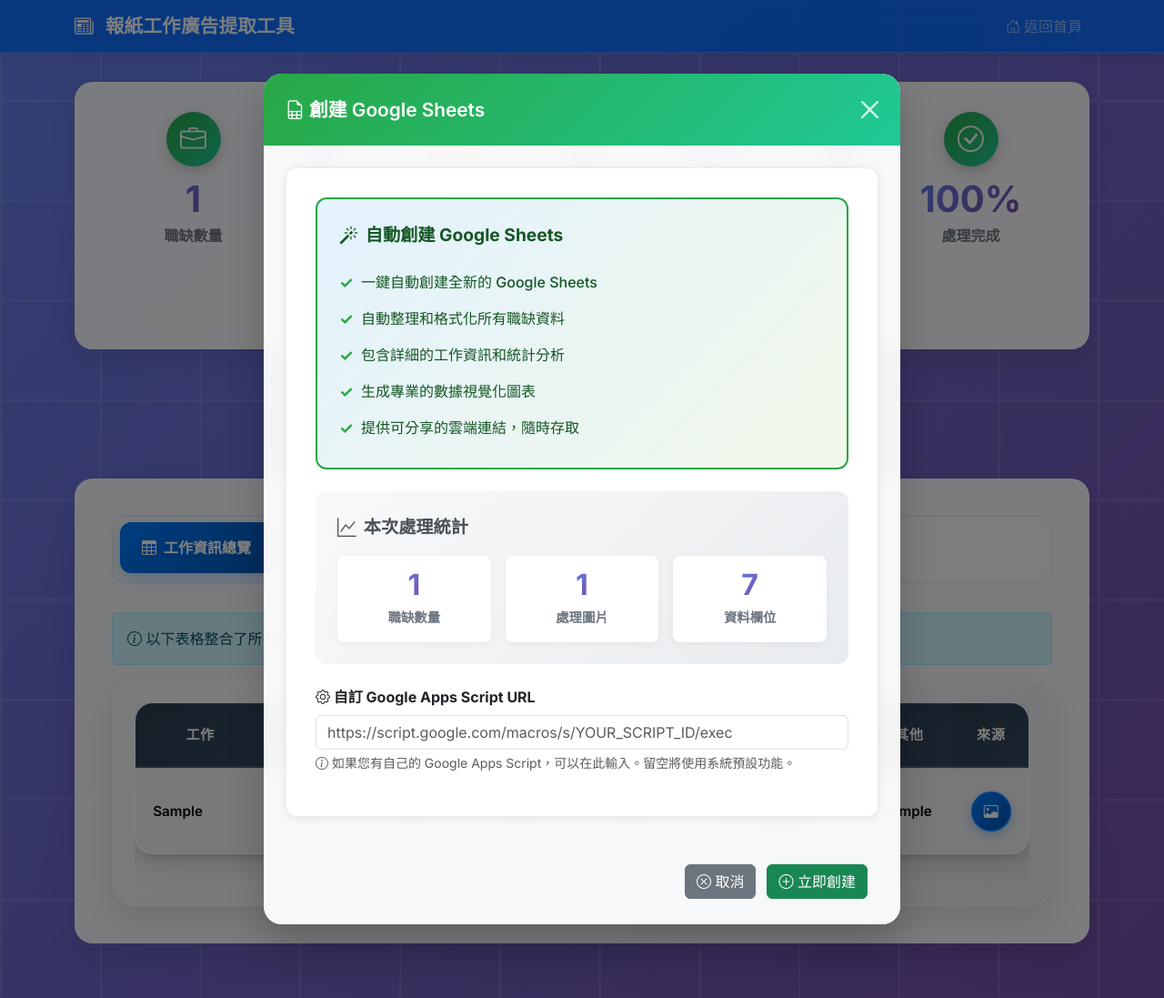
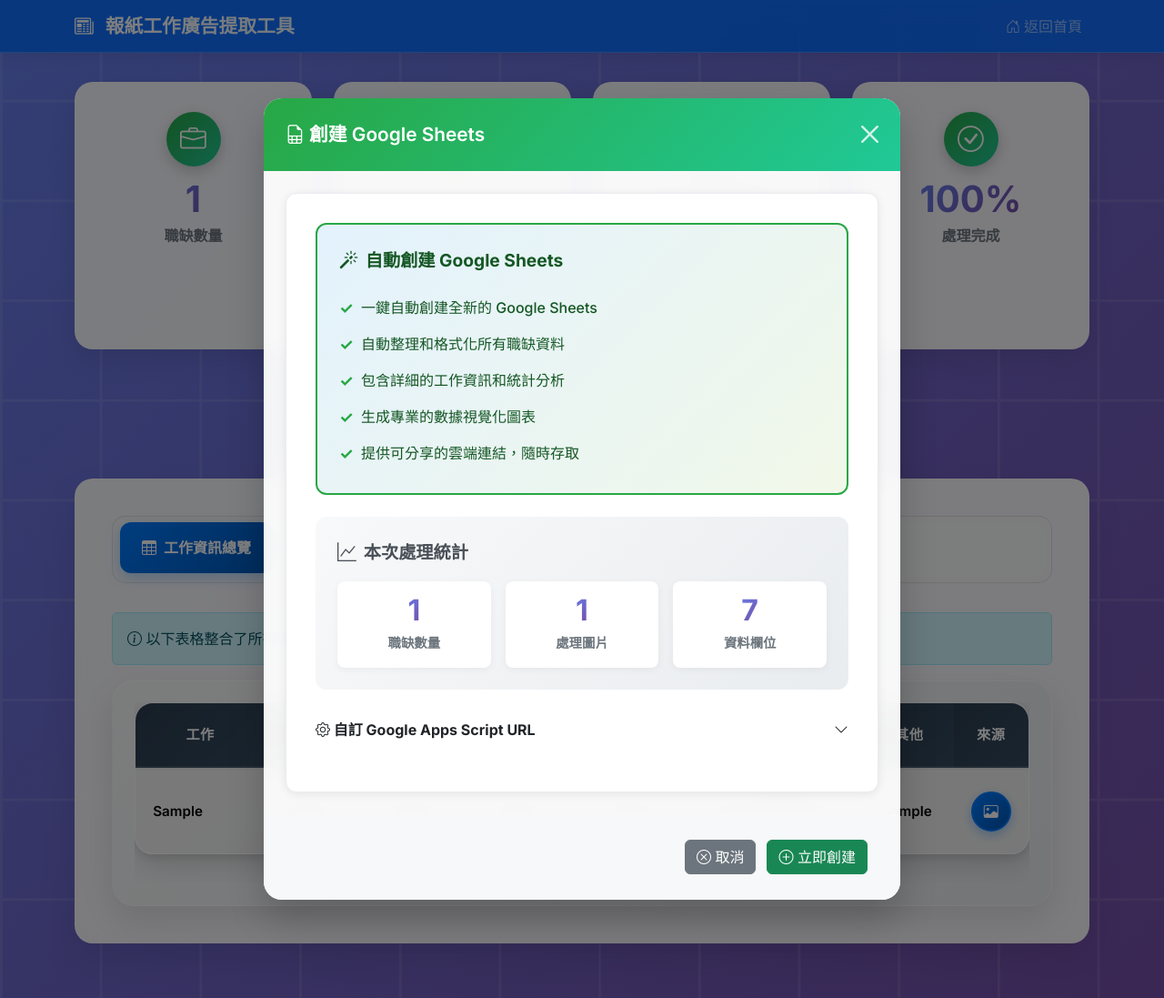
Before and after one commit to tom1030507/newspaper_job_extractor, a Flask app: template templates/results.html in a window 1280 px wide, after a click on "創建 Google Sheets". Shown: the whole page at 91% size. Run offline with Flask 3, Linux system fonts and the light colour scheme; the template is opened without the code that fills it: most values are stand-ins (such as "Sample title", 1, 10 or a date in 2020); some libraries are stand-ins or nearby versions.

Commit message:
chore: update configuration for Flask and Google Apps Script URL, adjust cleanup settings, and enhance UI for custom URL input

```diff
--- a/app.py
+++ b/app.py
@@ -212,17 +212,16 @@
             data = request.get_json() if request.get_json() else {}
             apps_script_url = data.get('apps_script_url', '')
 
-            # 如果沒有提供 URL，使用默認的自動創建 Google Sheet 的 Apps Script
+            # 如果沒有從請求中提供 URL，則使用配置中的 URL
             if not apps_script_url:
-                # TODO: 請將下面的 URL 替換為您實際部署的 Google Apps Script URL
-                apps_script_url = 'YOUR_ACTUAL_GOOGLE_APPS_SCRIPT_URL_HERE'  # 請替換為實際部署的 URL
+                apps_script_url = Config.GOOGLE_APPS_SCRIPT_URL
 
-                # 如果還沒有設置真實的 URL，返回錯誤
-                if apps_script_url == 'YOUR_ACTUAL_GOOGLE_APPS_SCRIPT_URL_HERE':
-                    return jsonify({
-                        'error': '請先設置 Google Apps Script URL',
-                        'message': '請參考 GOOGLE_APPS_SCRIPT_SETUP.md 文件來部署您的 Google Apps Script，然後更新程式中的 URL'
-                    }), 400
+            # 如果 URL 仍然是佔位符，返回錯誤
+            if apps_script_url == 'YOUR_ACTUAL_GOOGLE_APPS_SCRIPT_URL_HERE' or not apps_script_url:
+                return jsonify({
+                    'error': '請先在配置中設定 Google Apps Script URL 或在請求中提供',
+                    'message': '請參考 GOOGLE_APPS_SCRIPT_SETUP.md 文件來部署您的 Google Apps Script，然後更新程式中的 URL 或配置檔。'
+                }), 400
 
             # 收集職缺資料 - 使用與 results 和 download 相同的邏輯
             all_jobs = []
--- a/static/css/results.css
+++ b/static/css/results.css
@@ -1427,3 +1427,12 @@
 footer p, footer small {
     color: rgba(255, 255, 255, 0.8) !important;
 }
+
+/* Toggle icon for collapsible sections */
+.toggle-icon {
+  transition: transform 0.3s ease-in-out;
+}
+
+a[aria-expanded="true"] .toggle-icon {
+  transform: rotate(180deg);
+}
--- a/templates/results.html
+++ b/templates/results.html
@@ -694,14 +694,21 @@
                         <div class="advanced-options" id="advancedOptions">
                             <form id="spreadsheetForm">
                                 <div class="mb-3">
-                                    <label for="appsScriptUrl" class="form-label">
-                                        <strong><i class="bi bi-gear"></i> 自訂 Google Apps Script URL</strong>
-                                    </label>
-                                    <input type="url" class="form-control" id="appsScriptUrl"
-                                           placeholder="https://script.google.com/macros/s/YOUR_SCRIPT_ID/exec">
-                                    <div class="form-text">
-                                        <i class="bi bi-info-circle"></i>
-                                        如果您有自己的 Google Apps Script，可以在此輸入。留空將使用系統預設功能。
+                                    <a href="#customUrlCollapseContent" class="text-decoration-none d-block" data-bs-toggle="collapse" role="button" aria-expanded="false" aria-controls="customUrlCollapseContent" style="color: inherit;">
+                                        <div class="d-flex justify-content-between align-items-center py-2">
+                                            <strong><i class="bi bi-gear"></i> 自訂 Google Apps Script URL</strong>
+                                            <i class="bi bi-chevron-down toggle-icon"></i>
+                                        </div>
+                                    </a>
+                                    <div class="collapse" id="customUrlCollapseContent">
+                                        <div class="pt-1 pb-2">
+                                            <input type="url" class="form-control" id="appsScriptUrl"
+                                                   placeholder="https://script.google.com/macros/s/YOUR_SCRIPT_ID/exec" aria-label="自訂 Google Apps Script URL">
+                                            <div class="form-text mt-2">
+                                                <i class="bi bi-info-circle"></i>
+                                                如果您有自己的 Google Apps Script，可以在此輸入。留空將使用系統預設功能。
+                                            </div>
+                                        </div>
                                     </div>
                                 </div>
                             </form>
```
Also changed, not shown: config/settings.py (+6 -3 lines), README.md, README_EN.md, docs/README-Docker.md, 1 other file.
